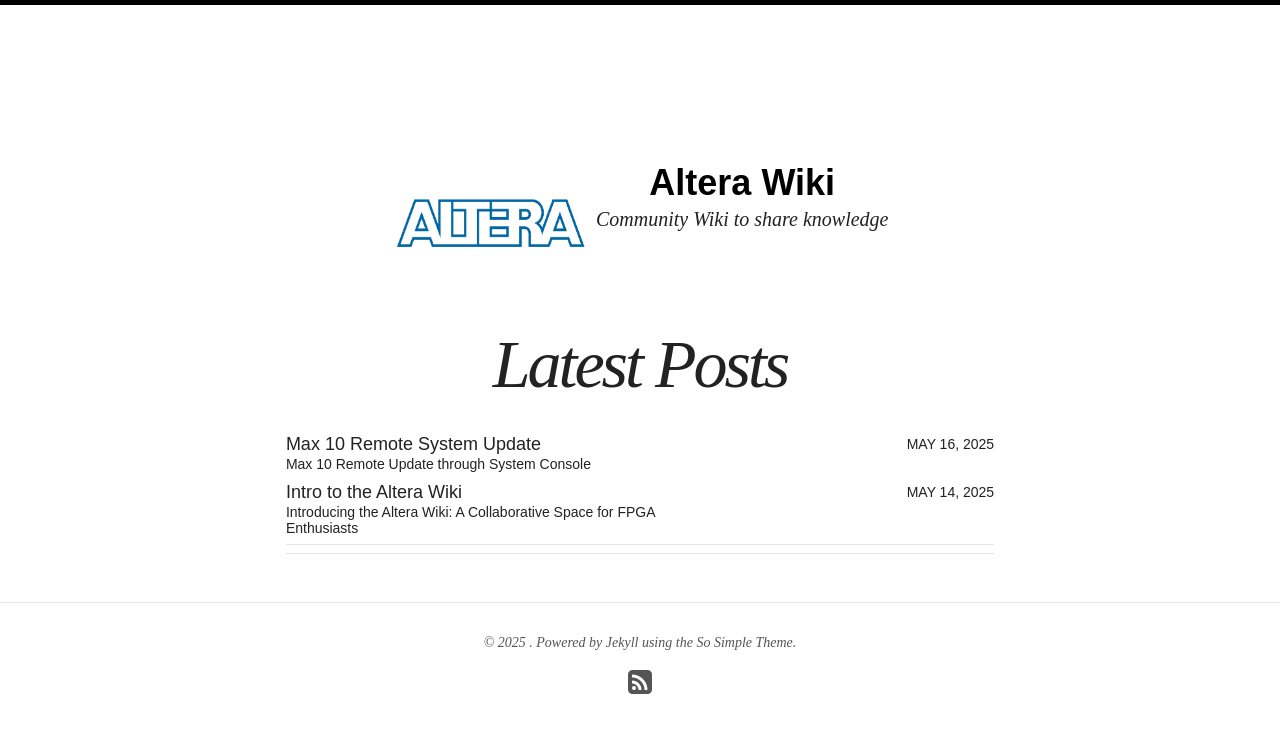
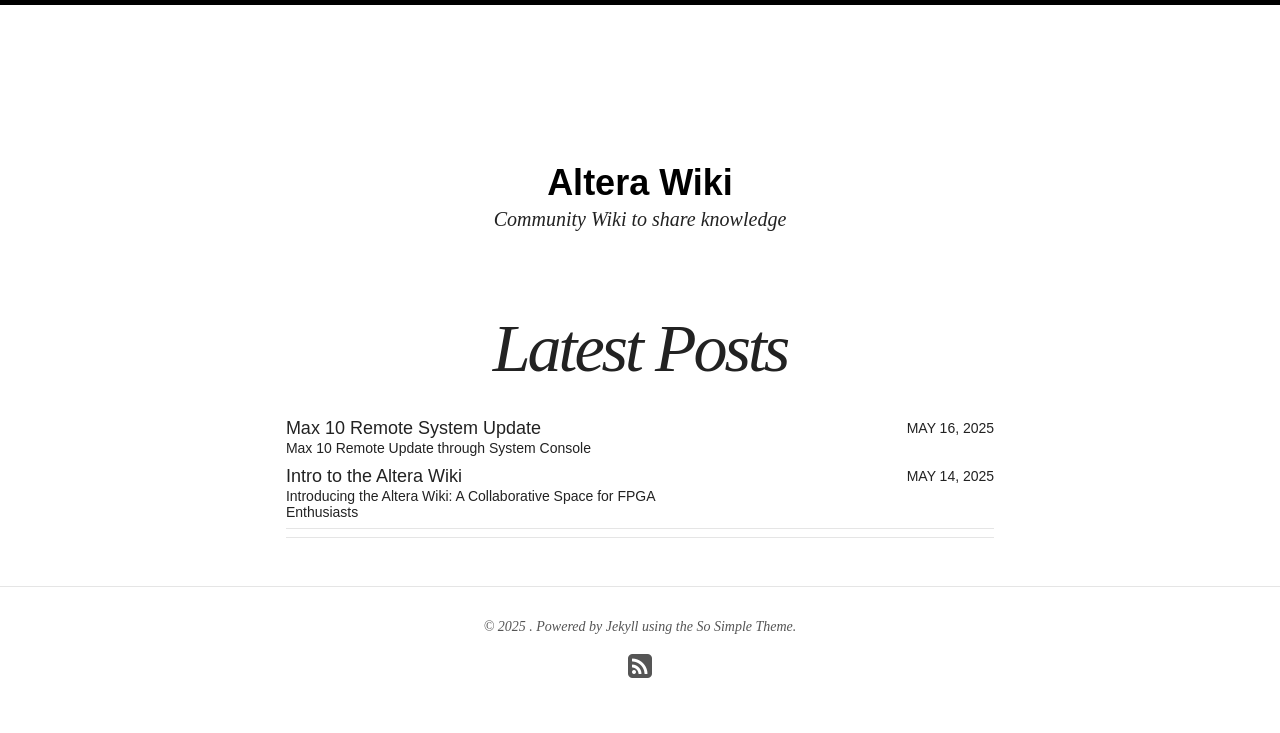
Before and after one commit to fpga-wiki/fpga-wiki.github.io, a Jekyll site: the page built from index.html, in a window 1280 px wide. Shown: the top 733 px of the page. Built offline with Jekyll 4.4.1, drawn with Linux system fonts in a browser that asks for light colours; nearby versions of some CDN libraries.

Commit message:
Update navigation.html

```diff
--- a/_includes/navigation.html
+++ b/_includes/navigation.html
@@ -18,15 +18,10 @@
 
 <header class="masthead">
 	<div class="wrap">
-	   <div class="branding">
-     		 {% if site.logo != null %}
-  			<a href="{{ site.url }}/" class="site-logo" rel="home" title="{{ site.title }}"><img src="{{ site.url }}/images/{{ site.logo }}" width="200" height="100" alt="{{ site.title }} logo" class="animated fadeInDown"></a>
-      		{% endif %}
    		<div class="text-branding">
       			<h1 class="site-title animated fadeIn"><a href="{{ site.url }}/">{{ site.title }}</a></h1>
 			<h2 class="site-description animated fadeIn" itemprop="description">{{ site.description }}</h2>
 		</div>
-	   </div>
     	</div>
 </header><!-- /.masthead -->
 
```
